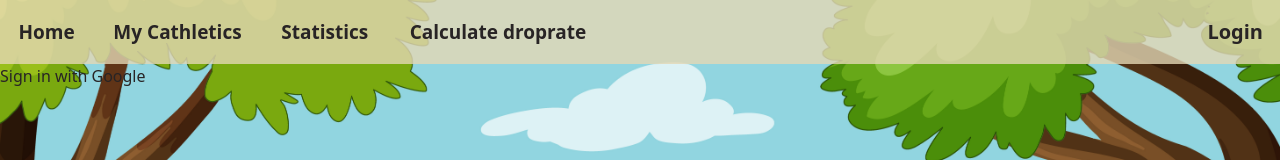
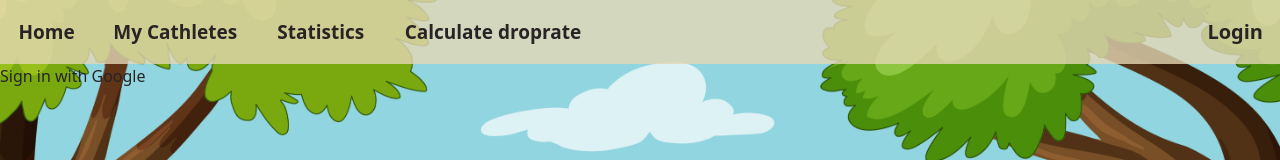
Before and after one commit to supersanta183/walkenhelper, a Next.js app: page /login in a window 1280 px wide. Shown: the top 160 px of the page. Built offline with nearby package versions, Linux system fonts and the light colour scheme; no server answers.

Commit message:
changed cathletics to cathletes

```diff
--- a/app/cathletics/page.js
+++ b/app/cathletics/page.js
@@ -55,7 +55,7 @@ const CathleticsPage = () => {
 
             <div className='navbar p-0'>
                 <div className='navbar-start'>
-                    <button className="btn btn-xl sm:btn-sm md:btn-md lg:btn-lg flex text-center mt-4 ml-5 bg-opacity-80" onClick={() => window.my_modal_5.showModal()}>Add cathletic
+                    <button className="btn btn-xl sm:btn-sm md:btn-md lg:btn-lg flex text-center mt-4 ml-5 bg-opacity-80" onClick={() => window.my_modal_5.showModal()}>Add cathlete
                         <svg xmlns="http://www.w3.org/2000/svg" fill="none" viewBox="0 0 24 24" strokeWidth={1.5} stroke="currentColor" className="w-6 h-6">
                             <path strokeLinecap="round" strokeLinejoin="round" d="M12 4.5v15m7.5-7.5h-15" />
                         </svg>
--- a/components/Navbar.js
+++ b/components/Navbar.js
@@ -38,7 +38,7 @@ const Navbar = () => {
             hamburgerMenuIsOpen &&
             <ul tabIndex={0} className='menu menu-sm dropdown-content z-[1] shadow bg-base-200 rounded-box w-52'>
               <li><Link href='/' className="btn btn-ghost normal-case text-xl">Home</Link></li>
-              <li><Link href='/cathletics' className="btn btn-ghost normal-case text-xl">My Cathletics</Link></li>
+              <li><Link href='/cathletics' className="btn btn-ghost normal-case text-xl">My Cathletes</Link></li>
               <li><Link href='/statistics' className="btn btn-ghost normal-case text-xl">Statistics</Link></li>
               <li><Link href='/chest-calcs' className="btn btn-ghost normal-case text-xl">Calculate droprate</Link></li>
             </ul>
@@ -47,7 +47,7 @@ const Navbar = () => {
         {/* navbar on large screen */}
         <div className='lg:flex hidden'>
           <Link href='/' className="btn btn-ghost normal-case text-xl">Home</Link>
-          <Link href='/cathletics' className="btn btn-ghost normal-case text-xl">My Cathletics</Link>
+          <Link href='/cathletics' className="btn btn-ghost normal-case text-xl">My Cathletes</Link>
           <Link href='/statistics' className="btn btn-ghost normal-case text-xl">Statistics</Link>
           <Link href='/chest-calcs' className="btn btn-ghost normal-case text-xl">Calculate droprate</Link>
         </div>
```
Also changed, not shown: 1 other file (tests, documents, lock files or other folders).
